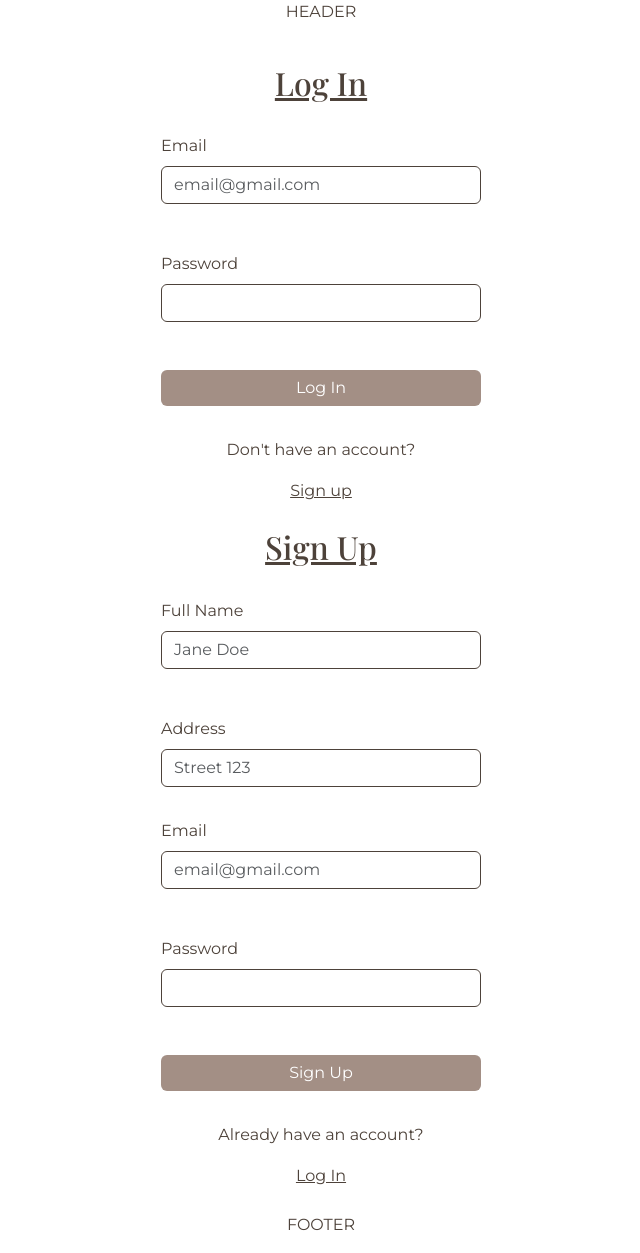
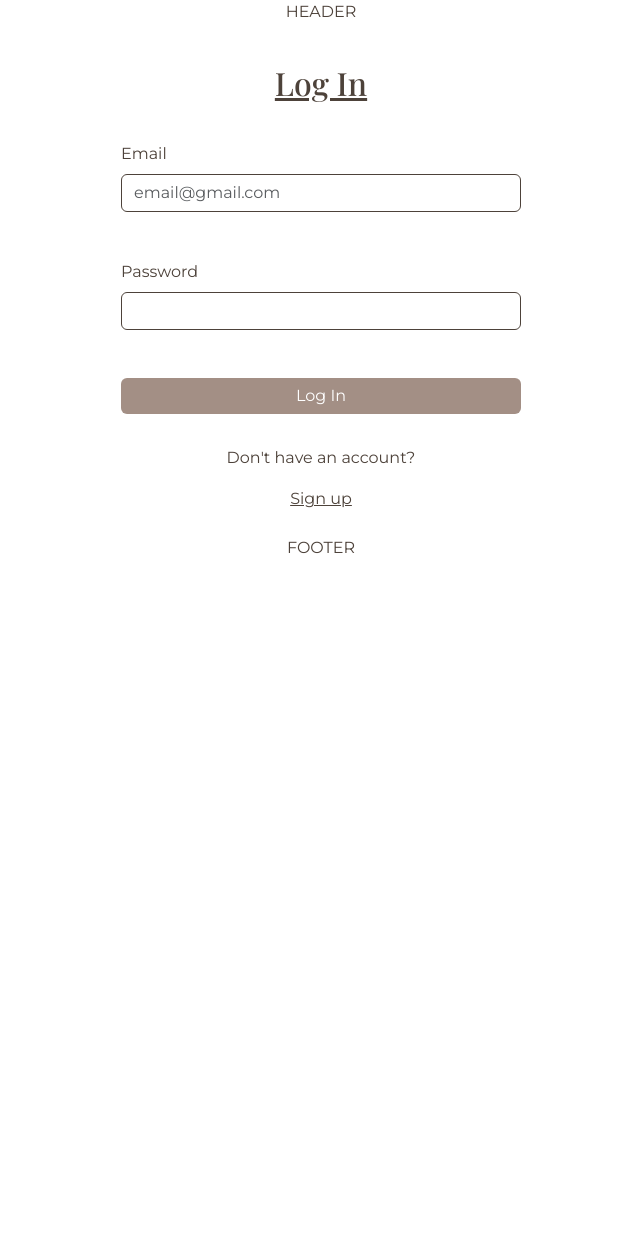
Before and after one commit to ValentinaBS/e-commerce-mindhub, a Spring Boot app: page /web/pages/login-signup.html in a window 1280 px wide. Shown: the whole page, without its empty margins (319-959 px from the left). After the commit the page ends 554 px from the top, so only its background shows below. Run offline with Spring Boot 4, Linux system fonts and the light colour scheme; some libraries are stand-ins or nearby versions.

Commit message:
refactor: css

```diff
--- a/src/main/resources/static/web/js/login-signup.js
+++ b/src/main/resources/static/web/js/login-signup.js
@@ -0,0 +1,31 @@
+let { createApp } = Vue
+
+const options = {
+    data() {
+        return {
+            showForm:false,
+
+        }
+    },
+
+    created() {
+
+
+
+    },
+
+    methods: {
+          showForms(){
+            this.showForm = !this.showForm;
+            console.log(this.showForm);
+          }
+
+
+            }
+        }
+
+
+
+const app = createApp(options)
+
+app.mount('#app')
--- a/src/main/resources/static/web/pages/login-signup.html
+++ b/src/main/resources/static/web/pages/login-signup.html
@@ -17,6 +17,10 @@
     <title>Purity - Log in/Sign up</title>
 </head>
 <body>
+
+    <div id="app">
+
+
     <header>
         <p class="text-center">HEADER</p>
     </header>
@@ -27,9 +31,8 @@
         <section class="d-flex flex-column align-items-center p-4 gap-4">
 
             <!-- FORM LOGIN -->
-            <h2><span class="underline-text">Log In</span></h2>
-
-            <form class="formLogin-Signup">
+            <form class="formLogin-Signup" v-if="showForm == false">
+                <h2><span class="underline-text">Log In</span></h2>
                 <div class="mb-3">
                   <label for="exampleInputEmail1" class="form-label">Email</label>
                   <input type="email" class="inputs form-control" id="exampleInputEmail1" aria-describedby="emailHelp" placeholder="email@gmail.com">
@@ -41,16 +44,17 @@
                 <button type="submit" class="buttonsignlog btn btn-primary">Log In</button>
                 <div class="divAccount d-flex flex-column align-items-center">
                     <p>Don't have an account?</p>
-                    <button class="buttonFinal" type="button" >Sign up</button>
+                    <button class="buttonFinal" type="button" @click="showForms" >Sign up</button>
                 </div>
 
               </form>
 
 
               <!-- FORM SIGN UP -->
-             <h2><span class="underline-text">Sign Up</span></h2>
 
-              <form class="formLogin-Signup">
+
+              <form class="formLogin-Signup" v-if="showForm == true">
+                <h2><span class="underline-text">Sign Up</span></h2>
                 <div class="mb-3">
                     <label for="exampleFormControlInput1" class="form-label">Full Name</label>
                     <input type="text" class="inputs form-control" id="exampleFormControlInput1" placeholder="Jane Doe">
@@ -71,7 +75,7 @@
                   <button type="submit" class="buttonsignlog btn btn-primary">Sign Up</button>
                   <div class="divAccount d-flex flex-column align-items-center">
                     <p>Already have an account?</p>
-                    <button class="buttonFinal" type="button" >Log In</button>
+                    <button class="buttonFinal" type="button" @click="showForms">Log In</button>
                   </div>
 
               </form>
@@ -88,7 +92,7 @@
     </footer>
 
 
-
+    </div>
     <script src="https://cdn.jsdelivr.net/npm/bootstrap@5.3.2/dist/js/bootstrap.bundle.min.js"
         integrity="sha384-C6RzsynM9kWDrMNeT87bh95OGNyZPhcTNXj1NW7RuBCsyN/o0jlpcV8Qyq46cDfL"
         crossorigin="anonymous"></script>
--- a/src/main/resources/static/web/styles/login-signup.css
+++ b/src/main/resources/static/web/styles/login-signup.css
@@ -1,8 +1,9 @@
 
 .formLogin-Signup{
-    width: 20rem;
+    width: 25rem;
     display: flex;
     flex-direction: column;
+    align-items: center;
     gap: 2rem;
 }
 .buttonsignlog{
@@ -19,6 +20,7 @@
 }
 .inputs{
     border: 0.5px solid #4D423A;
+    width: 25rem;
 }
 .buttonFinal{
     border: none;
```
